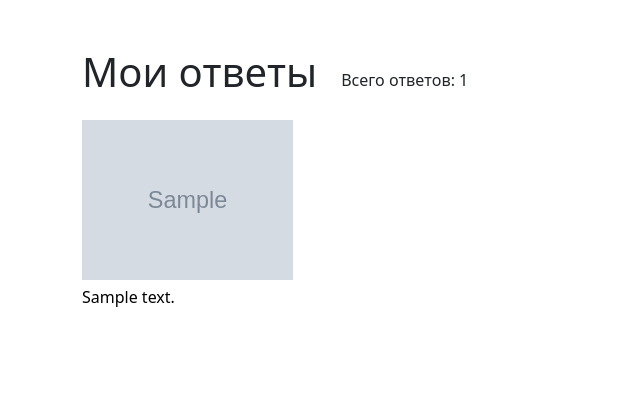
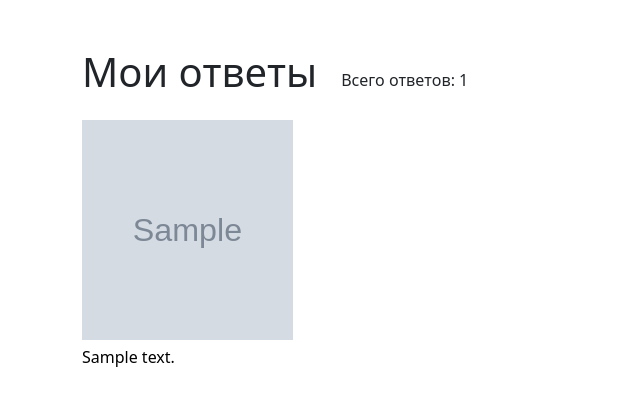
Before and after one commit to IlyaSarychev/memotron, a Django app: page /my-answers/ in a window 1280 px wide. Shown: the part 56-462 px from the top of the page, without its empty margins (0-640 px from the left). Run offline with Django 4.2, Linux system fonts and the light colour scheme; a user stored in the database is signed in; tables that the repository leaves empty hold one stand-in row (values such as "Sample post"); grey boxes marked "Sample" are stand-in pictures; some libraries are stand-ins or nearby versions.

Commit message:
картинки чуть больше

```diff
--- a/account/static/css/main.css
+++ b/account/static/css/main.css
@@ -68,7 +68,7 @@
 .my-answer__img {
     display: block;
     width: 100%;
-    height: 160px;
+    height: 220px;
     object-fit: cover;
     object-position: center;
     margin-bottom: 5px;
```
